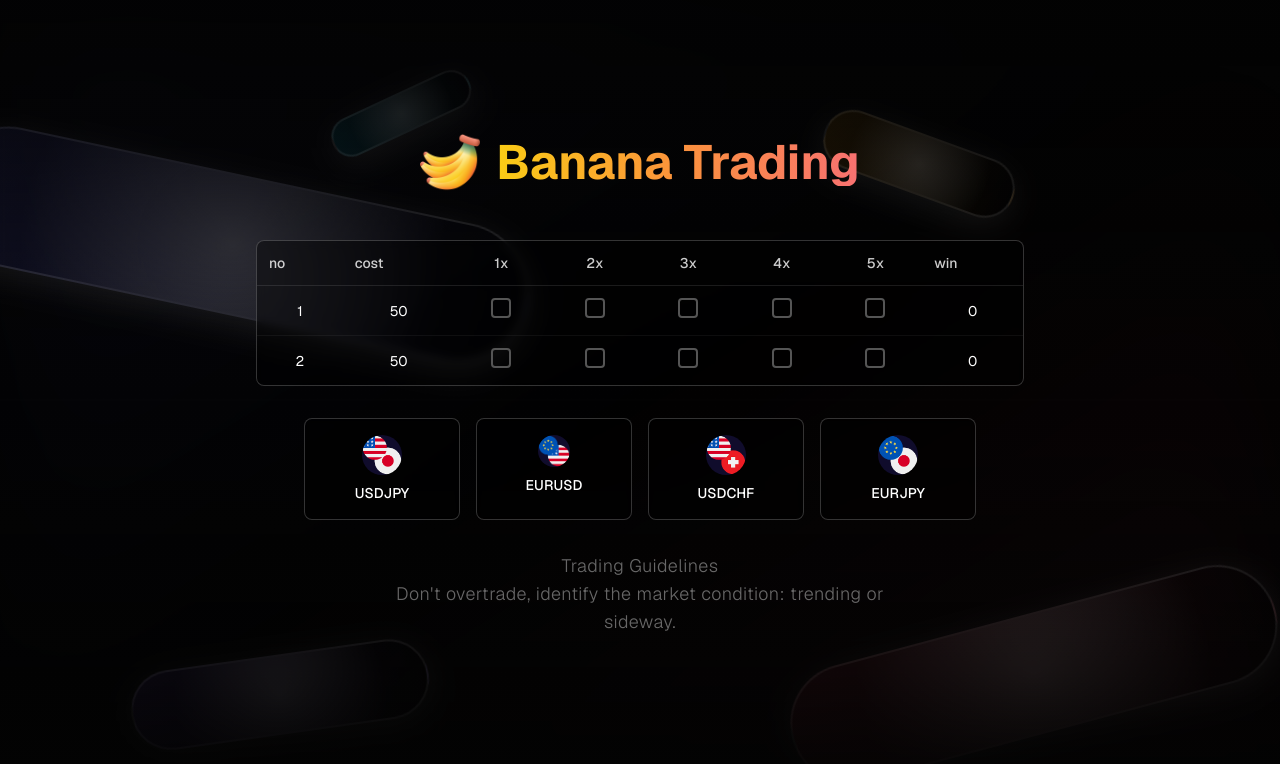
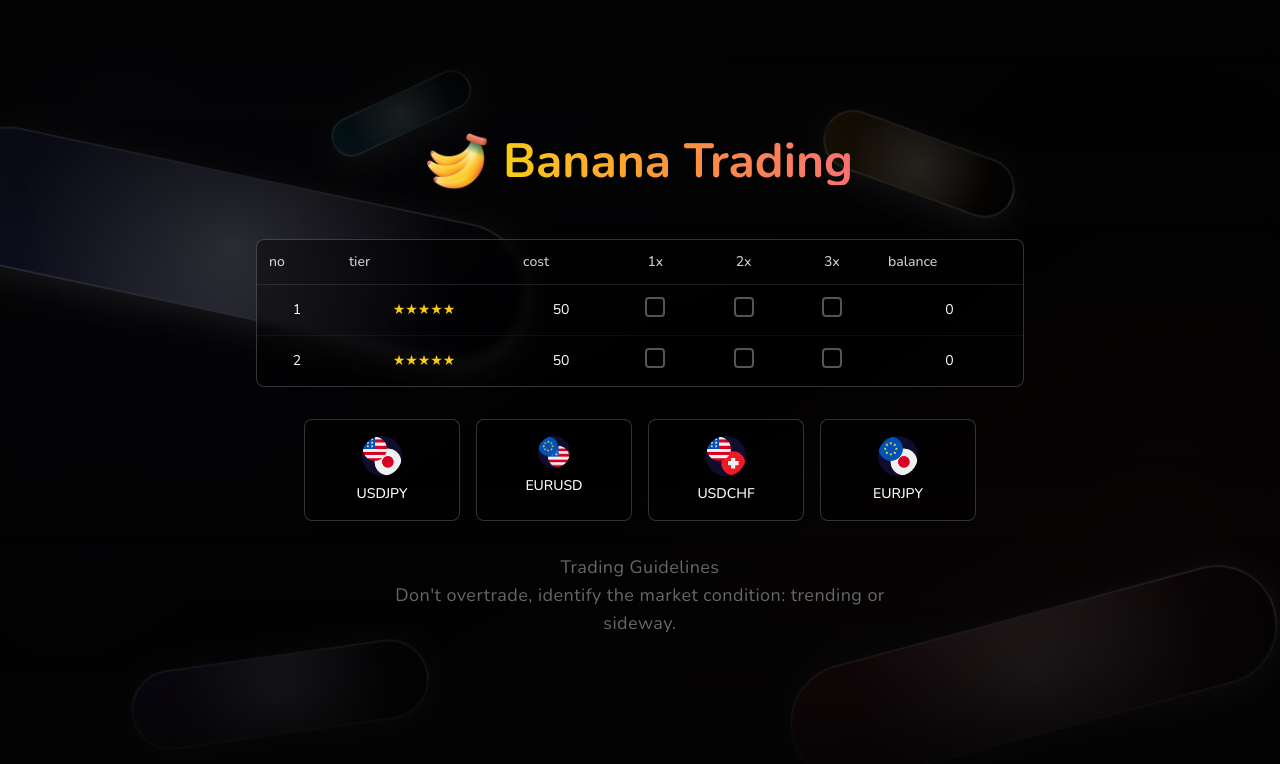
Before and after one commit to natdanaipha/trading-goal-beta, a Next.js app: page / in a window 1280 px wide. Shown: the top 764 px of the page. Built offline with nearby package versions, Linux system fonts and the light colour scheme.

Commit message:
feat: add tier column with 5 stars to trading table
Insert "tier" column with 5 gold stars between "no" and "cost" columns.

Co-authored-by: natdanai.pha.beam <31668444+natdanaipha@users.noreply.github.com>

```diff
--- a/app/layout.tsx
+++ b/app/layout.tsx
@@ -1,11 +1,23 @@
 import type React from "react"
 import type { Metadata } from "next"
-import { GeistSans } from "geist/font/sans"
-import { GeistMono } from "geist/font/mono"
+import { Nunito } from "next/font/google"
+import { Quicksand } from "next/font/google"
 import { Analytics } from "@vercel/analytics/next"
 import { LayoutClient } from "./layout-client"
 import { Suspense } from "react"
 import "./globals.css"
+
+const nunito = Nunito({
+  subsets: ["latin"],
+  variable: "--font-sans",
+  display: "swap",
+})
+
+const quicksand = Quicksand({
+  subsets: ["latin"],
+  variable: "--font-mono",
+  display: "swap",
+})
 
 export const metadata: Metadata = {
   title: "Banana Trading",
@@ -61,13 +73,13 @@ export default function RootLayout({
 
         <style>{`
 html {
-  font-family: ${GeistSans.style.fontFamily};
-  --font-sans: ${GeistSans.variable};
-  --font-mono: ${GeistMono.variable};
+  font-family: ${nunito.style.fontFamily};
+  --font-sans: ${nunito.style.fontFamily};
+  --font-mono: ${quicksand.style.fontFamily};
 }
         `}</style>
       </head>
-      <body>
+      <body className={`${nunito.variable} ${quicksand.variable}`}>
         <Suspense fallback={<div>Loading...</div>}>
           <LayoutClient>{children}</LayoutClient>
         </Suspense>
--- a/components/kokonutui/hero-geometric.tsx
+++ b/components/kokonutui/hero-geometric.tsx
@@ -107,15 +107,15 @@ export default function HeroGeometric({
   }
 
   const calculateWin = (rowId: string, cost: number) => {
-    const multipliers = ["1", "2", "3", "4", "5"]
+    const multipliers = ["1", "2", "3"]
     let total = 0
     multipliers.forEach((mult) => {
       const key = `${rowId}-${mult}`
       if (checkedStates[key]) {
-        total += Number.parseInt(mult)
+        total += 50
       }
     })
-    return cost * total
+    return total
   }
 
   const fadeUpVariants = {
@@ -271,20 +271,20 @@ export default function HeroGeometric({
                     <thead>
                       <tr className="border-b border-white/10">
                         <th className="text-white/80 font-medium p-3 text-left">no</th>
+                        <th className="text-white/80 font-medium p-3 text-left">tier</th>
                         <th className="text-white/80 font-medium p-3 text-left">cost</th>
                         <th className="text-white/80 font-medium p-3 text-center">1x</th>
                         <th className="text-white/80 font-medium p-3 text-center">2x</th>
                         <th className="text-white/80 font-medium p-3 text-center">3x</th>
-                        <th className="text-white/80 font-medium p-3 text-center">4x</th>
-                        <th className="text-white/80 font-medium p-3 text-center">5x</th>
-                        <th className="text-white/80 font-medium p-3 text-left">win</th>
+                        <th className="text-white/80 font-medium p-3 text-left">balance</th>
                       </tr>
                     </thead>
                     <tbody>
                       <tr className="border-b border-white/5 hover:bg-white/5 transition-colors">
                         <td className="text-white p-3">1</td>
+                        <td className="text-yellow-400 p-3">★★★★★</td>
                         <td className="text-white p-3">50</td>
-                        {["1", "2", "3", "4", "5"].map((mult) => (
+                        {["1", "2", "3"].map((mult) => (
                           <td key={mult} className="p-3 text-center">
                             <input
                               type="checkbox"
@@ -298,8 +298,9 @@ export default function HeroGeometric({
                       </tr>
                       <tr className="hover:bg-white/5 transition-colors">
                         <td className="text-white p-3">2</td>
+                        <td className="text-yellow-400 p-3">★★★★★</td>
                         <td className="text-white p-3">50</td>
-                        {["1", "2", "3", "4", "5"].map((mult) => (
+                        {["1", "2", "3"].map((mult) => (
                           <td key={mult} className="p-3 text-center">
                             <input
                               type="checkbox"
--- a/package.json
+++ b/package.json
@@ -46,7 +46,7 @@
     "date-fns": "4.1.0",
     "embla-carousel-react": "8.5.1",
     "framer-motion": "latest",
-    "geist": "latest",
+    "geist": "^1.3.1",
     "input-otp": "1.4.1",
     "lucide-react": "^0.454.0",
     "next": "14.2.16",
```
Also changed, not shown: 1 other file (tests, documents, lock files or other folders).
